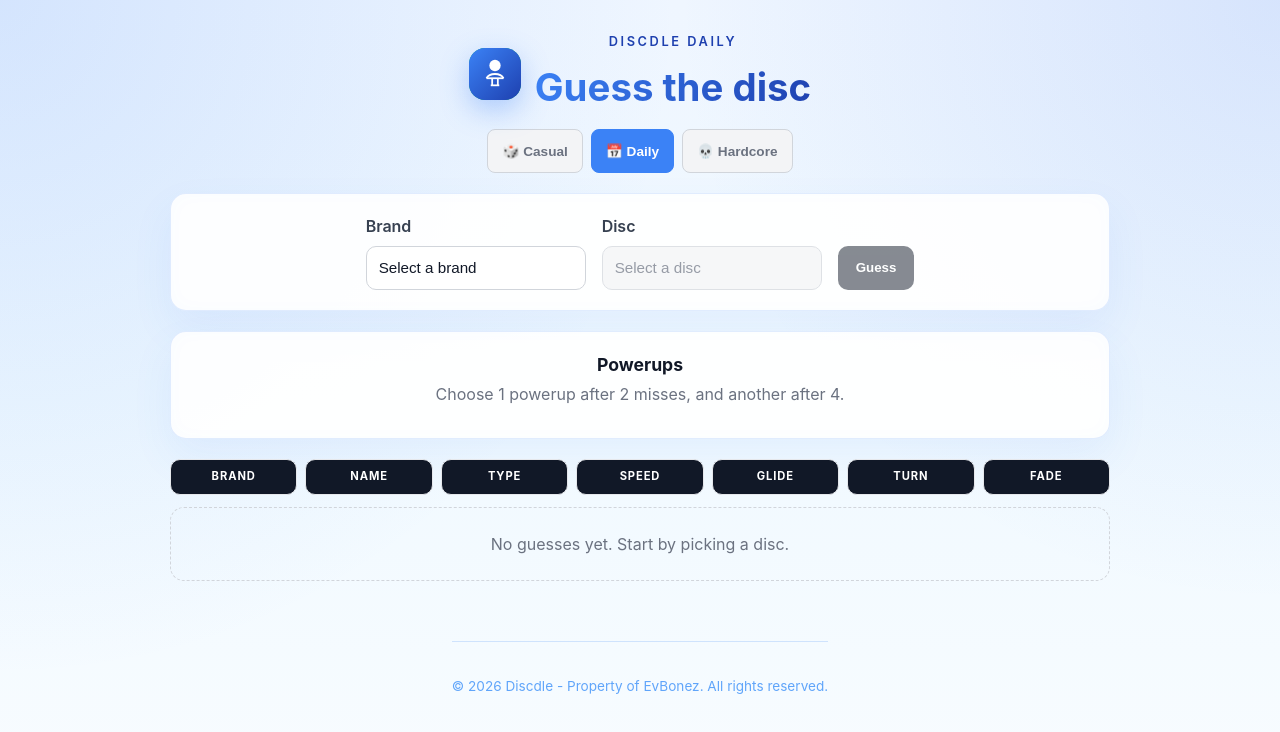
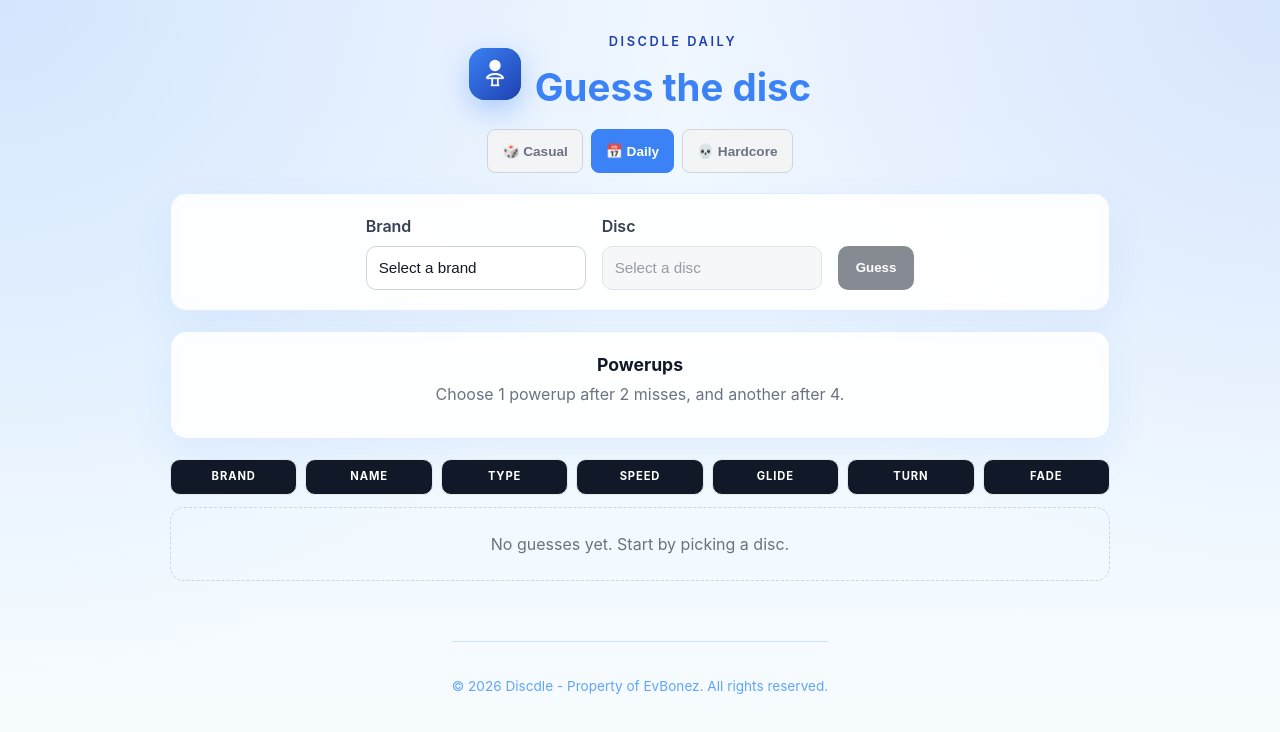
Before and after one commit to EvBonez/discdle, a React (Vite) app: page / in a window 1280 px wide. Shown: the top 732 px of the page. Built offline with nearby package versions, Linux system fonts and the light colour scheme.

Commit message:
v1.2.6 - Transition Timing Adjustments

```diff
--- a/src/App.css
+++ b/src/App.css
@@ -116,7 +116,7 @@ html.hardcore-theme .logo-mark {
 }
 
 .header h1 span {
-  background: linear-gradient(120deg, #10b981, #059669);
+  background: #10b981;
   -webkit-background-clip: text;
   background-clip: text;
   color: transparent;
@@ -130,7 +130,7 @@ html.hardcore-theme .logo-mark {
   top: 0;
   width: 100%;
   height: 100%;
-  background: linear-gradient(120deg, #3b82f6, #1e40af);
+  background: #3b82f6;
   -webkit-background-clip: text;
   background-clip: text;
   color: transparent;
@@ -146,7 +146,7 @@ html.hardcore-theme .logo-mark {
   top: 0;
   width: 100%;
   height: 100%;
-  background: linear-gradient(120deg, #dc2626, #991b1b);
+  background: #dc2626;
   -webkit-background-clip: text;
   background-clip: text;
   color: transparent;
```
